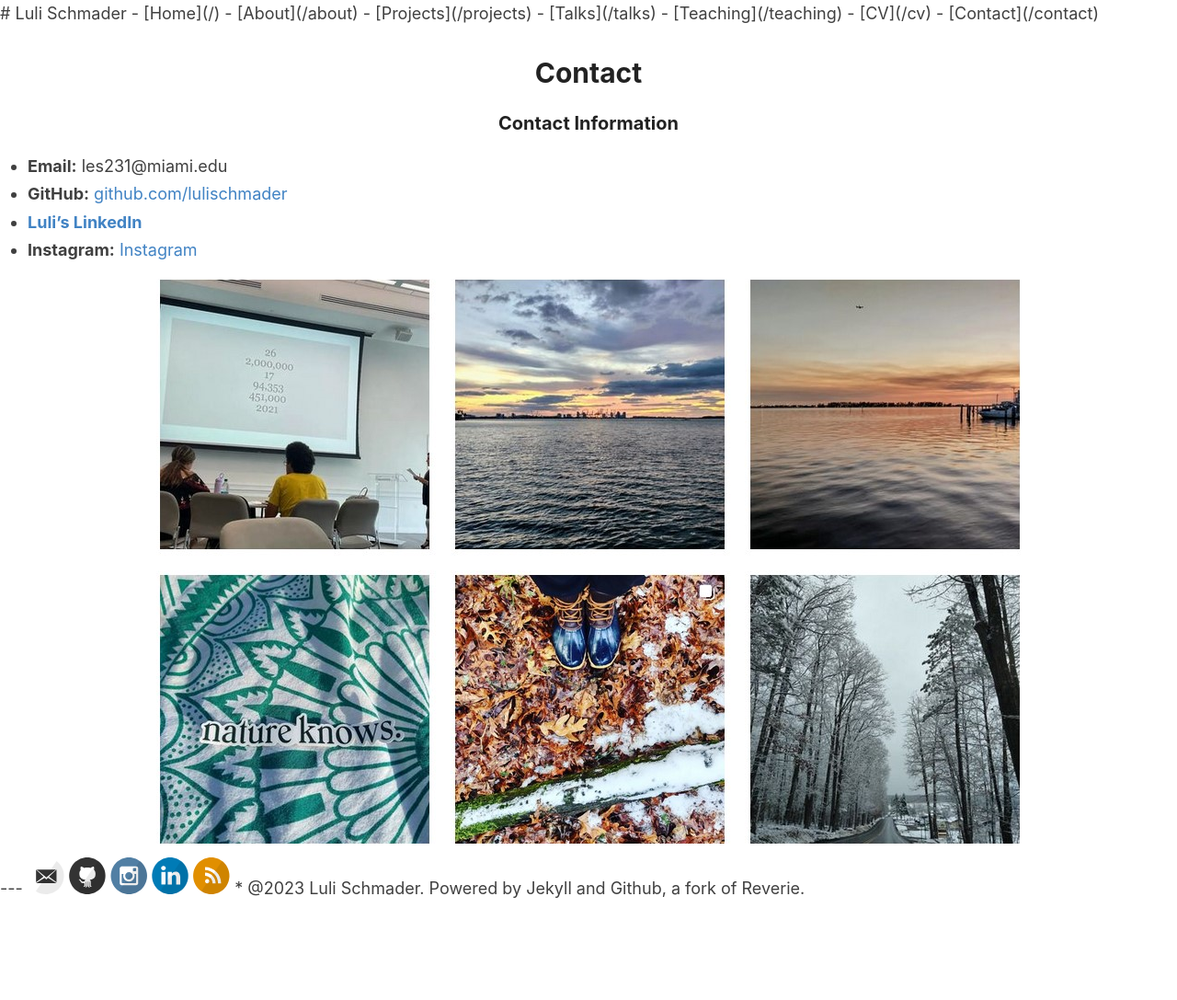
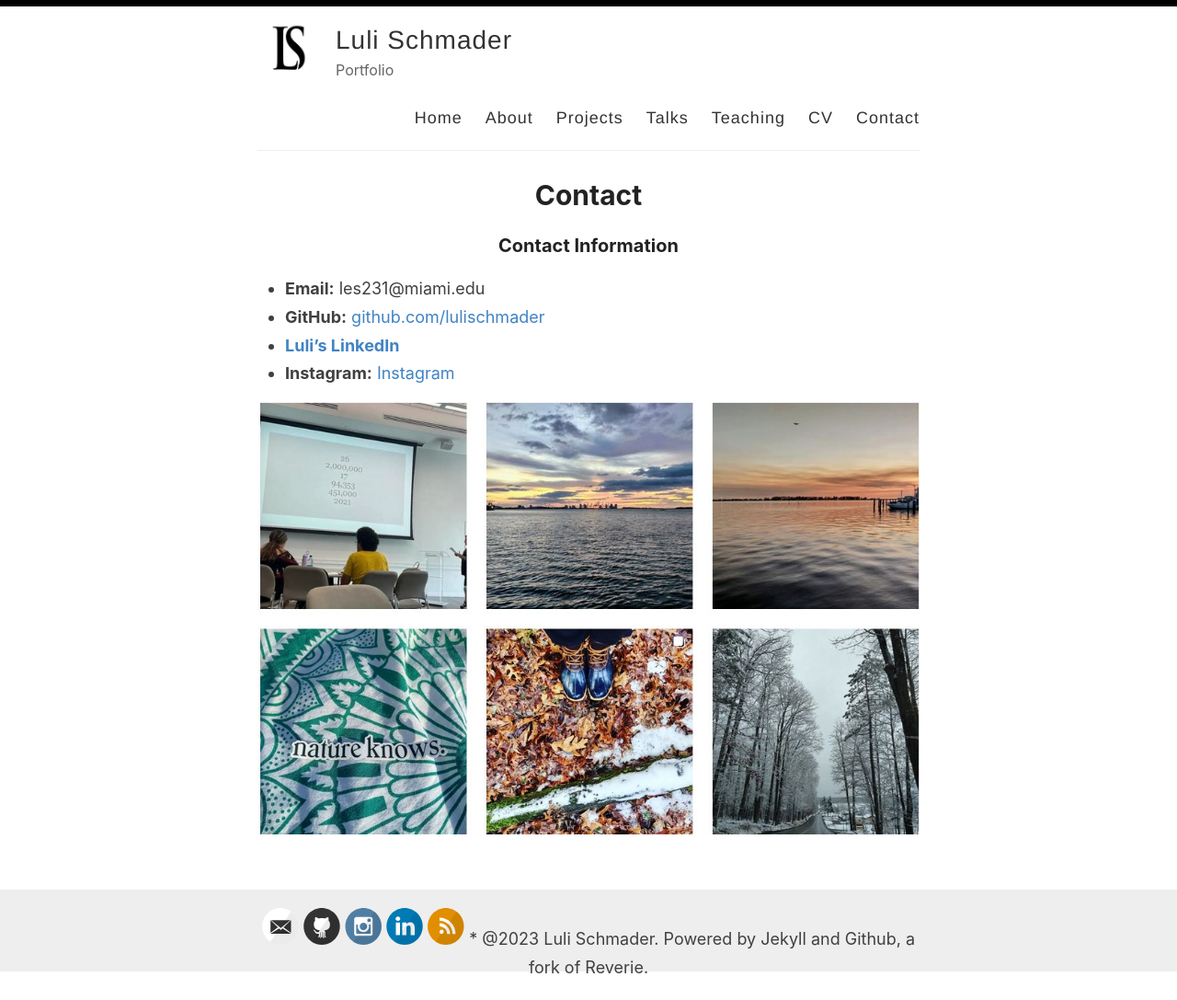
Before and after one commit to lulischmader/lulischmader.github.io, a Jekyll site: the page built from _pages/contact.md, in a window 1280 px wide. Shown: the whole page at 92% size. Built offline with Jekyll 4.4.1, drawn with Linux system fonts in a browser that asks for light colours; before the commit the page ends 982 px from its top, so only the background shows below that.

Commit message:
Update default.md

```diff
--- a/_layouts/default.md
+++ b/_layouts/default.md
@@ -1,46 +1,62 @@
----
-title: "{% if page.title %}{{ page.title }} – {% endif %}{{ site.name }} – {{ site.description }}"
----
+<!DOCTYPE html>
+<html>
+  <head>
+    <title>{% if page.title %}{{ page.title }} – {% endif %}{{ site.name }} – {{ site.description }}</title>
+    {% seo title=false %}
+    {% include meta.html %}
 
-<!-- CSS stylesheet -->
-<link rel="stylesheet" type="text/css" href="{{ site.baseurl }}/assets/style.css" />
+    <link rel="stylesheet" type="text/css" href="{{ site.baseurl }}/assets/style.css" />
+    <link rel="alternate" type="application/rss+xml" title="{{ site.name }} - {{ site.description }}" href="{{ site.baseurl }}/feed.xml" />
+    <link rel="canonical" href="{{ site.url }}{{ page.url }}" />
 
-<!-- RSS feed link -->
-<link rel="alternate" type="application/rss+xml" title="{{ site.name }} - {{ site.description }}" href="{{ site.baseurl }}/feed.xml" />
+    <meta name="theme-color" content="#000000">
+    <link rel="icon" type="image/png" sizes="32x32" href="{{ site.baseurl }}/images/favicon-32x32.png">
+    {% include analytics_head.html %}
+  </head>
 
-<!-- Canonical URL -->
-<link rel="canonical" href="{{ site.url }}{{ page.url }}" />
+  <body>
+    <div id="bar"></div>
+    <div class="wrapper-container">
+      <div class="wrapper-masthead">
+        <div class="container">
+          <header class="masthead clearfix">
+            <a href="{{ site.baseurl }}/" class="site-avatar"><img src="{{ site.baseurl }}{{ site.avatar }}" alt="{{ site.title }}" /></a>
 
-<!-- Site icon and theme color -->
-<meta name="theme-color" content="#000000">
-<link rel="icon" type="image/png" sizes="32x32" href="{{ site.baseurl }}/images/favicon-32x32.png">
+            <div class="site-info">
+              <h1 class="site-name"><a href="{{ site.baseurl }}/">{{ site.name }}</a></h1>
+              <p class="site-description">{{ site.description }}</p>
+            </div>
 
-<!-- Analytics code -->
-{% include analytics_head.html %}
+            <nav>
+              <a href="{{ site.baseurl }}/">Home</a>
+              <a href="{{ site.baseurl }}/about">About</a>
+              <a href="{{ site.baseurl }}/projects">Projects</a>
+              <a href="{{ site.baseurl }}/talks">Talks</a>
+              <a href="{{ site.baseurl }}/teaching">Teaching</a>
+              <a href="{{ site.baseurl }}/cv">CV</a>
+              <a href="{{ site.baseurl }}/contact">Contact</a>
 
-# {{ site.name }}
+            </nav>
+          </header>
+        </div>
+      </div>
 
-- [Home]({{ site.baseurl }}/)
-{% if page.title == "About" %}
-- [About]
-{% else %}
-- [About]({{ site.baseurl }}/about)
-{% endif %}
-- [Projects]({{ site.baseurl }}/projects)
-- [Talks]({{ site.baseurl }}/talks)
-- [Teaching]({{ site.baseurl }}/teaching)
-- [CV]({{ site.baseurl }}/cv)
-- [Contact]({{ site.baseurl }}/contact)
+      <div class="wrapper-main">
+        <div id="main" role="main" class="container">
+          {{ content }}
+        </div>
+      </div>
 
-{{ content }}
+      <div class="wrapper-footer">
+        <div class="container">
+          <footer class="footer">
+            {% include svg-icons.html %}
+            <sup>*</sup> @2023 Luli Schmader. Powered by Jekyll and Github, a fork of Reverie.
+          </footer>
+        </div>
+      </div>
+    </div>
 
----
-
-<!-- SVG icons -->
-{% include svg-icons.html %}
-
-<!-- Footer text -->
-* @2023 Luli Schmader. Powered by Jekyll and Github, a fork of Reverie.
-
-<!-- Analytics code -->
-{% include analytics.html %}
+    {% include analytics.html %}
+  </body>
+</html>
```
